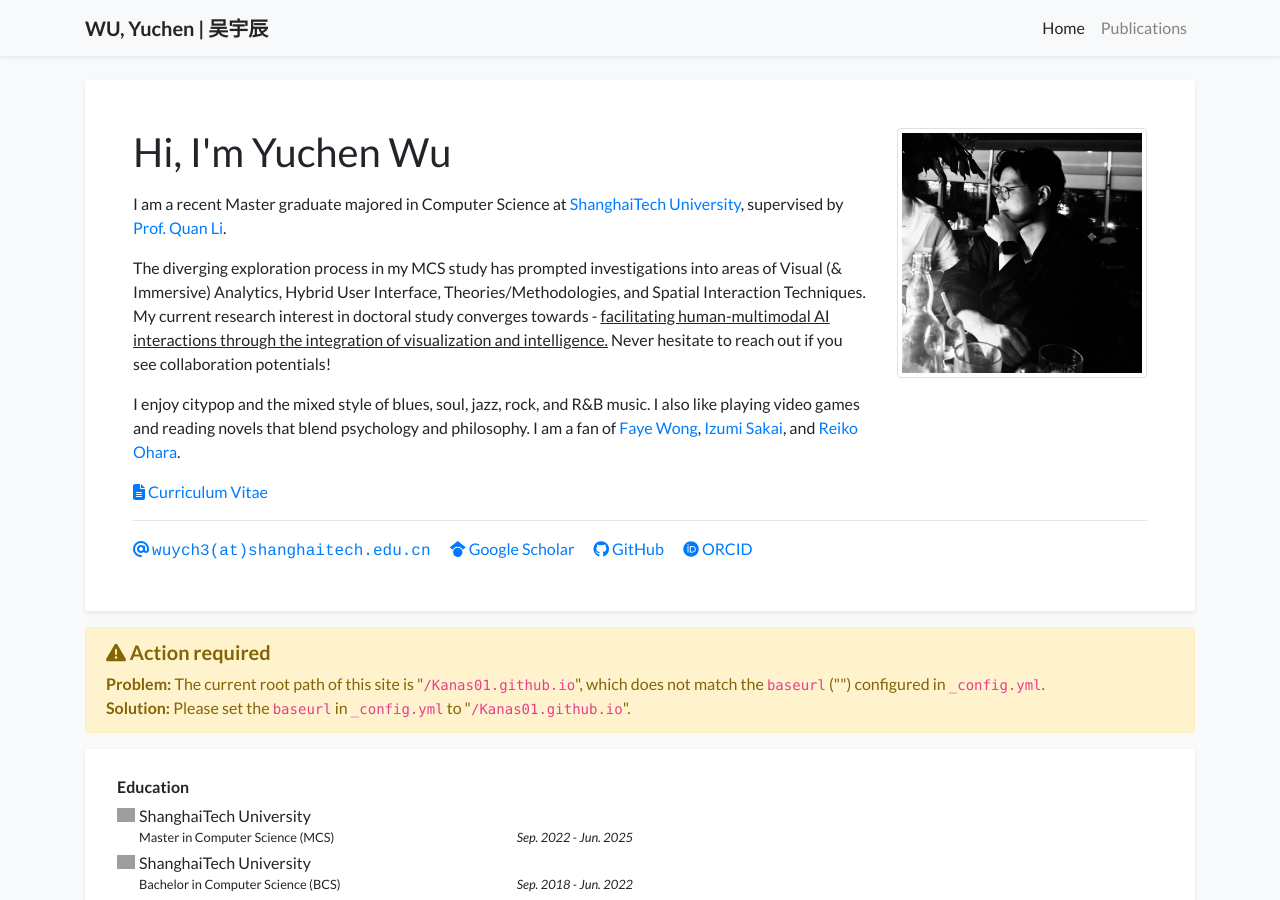
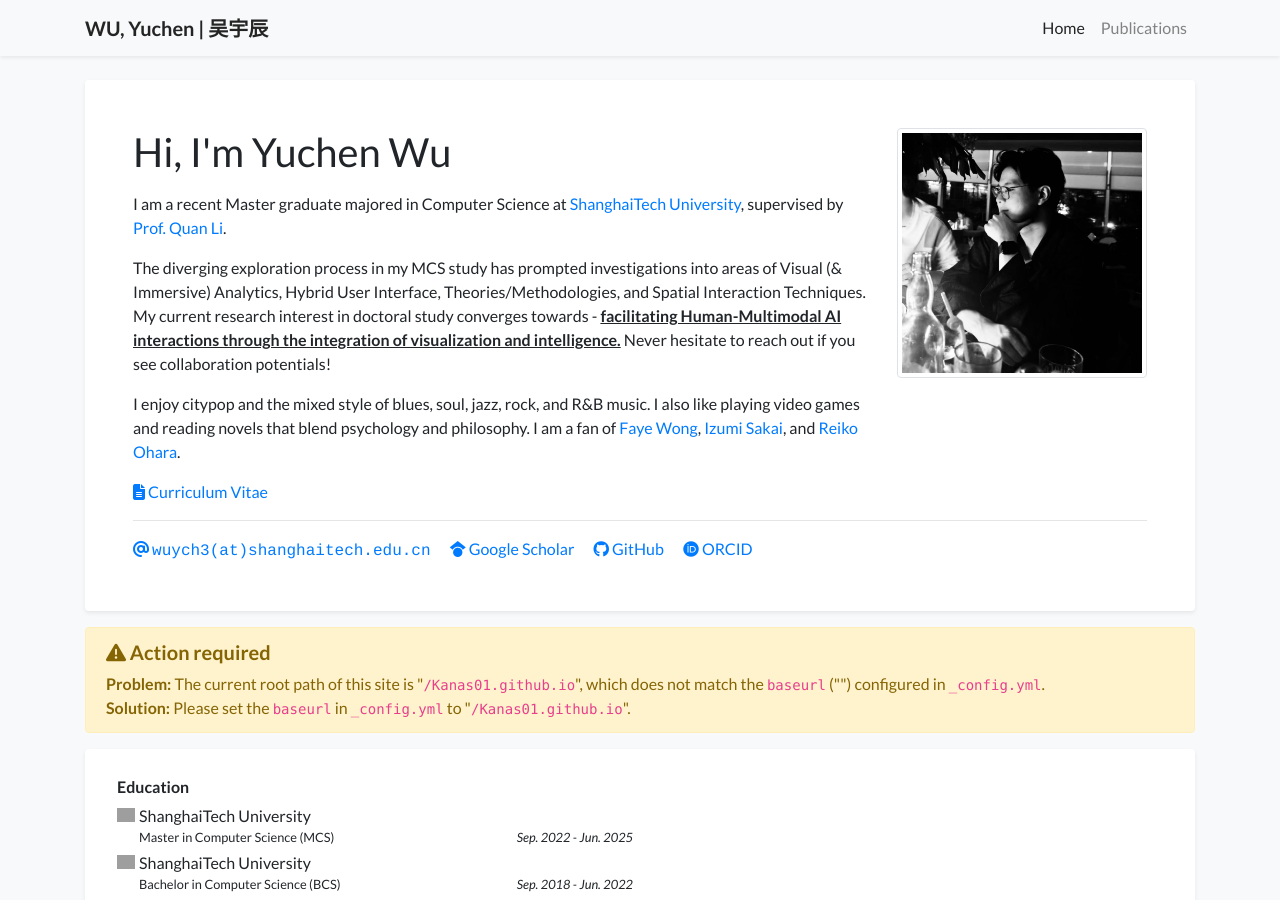
Before and after one commit to Kanas01/Kanas01.github.io, a Jekyll site: the page built from index.html, in a window 1280 px wide and 900 px high. Built offline with Jekyll 4.4.1, drawn with Linux system fonts in a browser that asks for light colours; a style sheet for code colours, icons or effects is not loaded; grey boxes are pictures that could not be loaded.

```diff
--- a/_data/profile.yml
+++ b/_data/profile.yml
@@ -30,9 +30,10 @@ orcid: "0009-0005-8333-4405"
 short_bio: >-
   <p>
     I am a recent Master graduate majored in Computer Science at <a href="https://www.shanghaitech.edu.cn/eng/">ShanghaiTech University</a>, supervised by <a href="https://faculty.sist.shanghaitech.edu.cn/liquan/">Prof. Quan Li</a>.
+  </p>
   <p>
     The diverging exploration process in my MCS study has prompted investigations into areas of Visual (& Immersive) Analytics, Hybrid User Interface, Theories/Methodologies, and Spatial Interaction Techniques.
-    My current research interest in doctoral study converges towards - <u>facilitating human-multimodal AI interactions through the integration of visualization and intelligence.</u> Never hesitate to reach out if you see collaboration potentials!
+    My current research interest in doctoral study converges towards - <u><b>facilitating Human-Multimodal AI interactions through the integration of visualization and intelligence.</b></u> Never hesitate to reach out if you see collaboration potentials!
   </P>
   <p>
     I enjoy citypop and the mixed style of blues, soul, jazz, rock, and R&B music. I also like playing video games and reading novels that blend psychology and philosophy.
```
